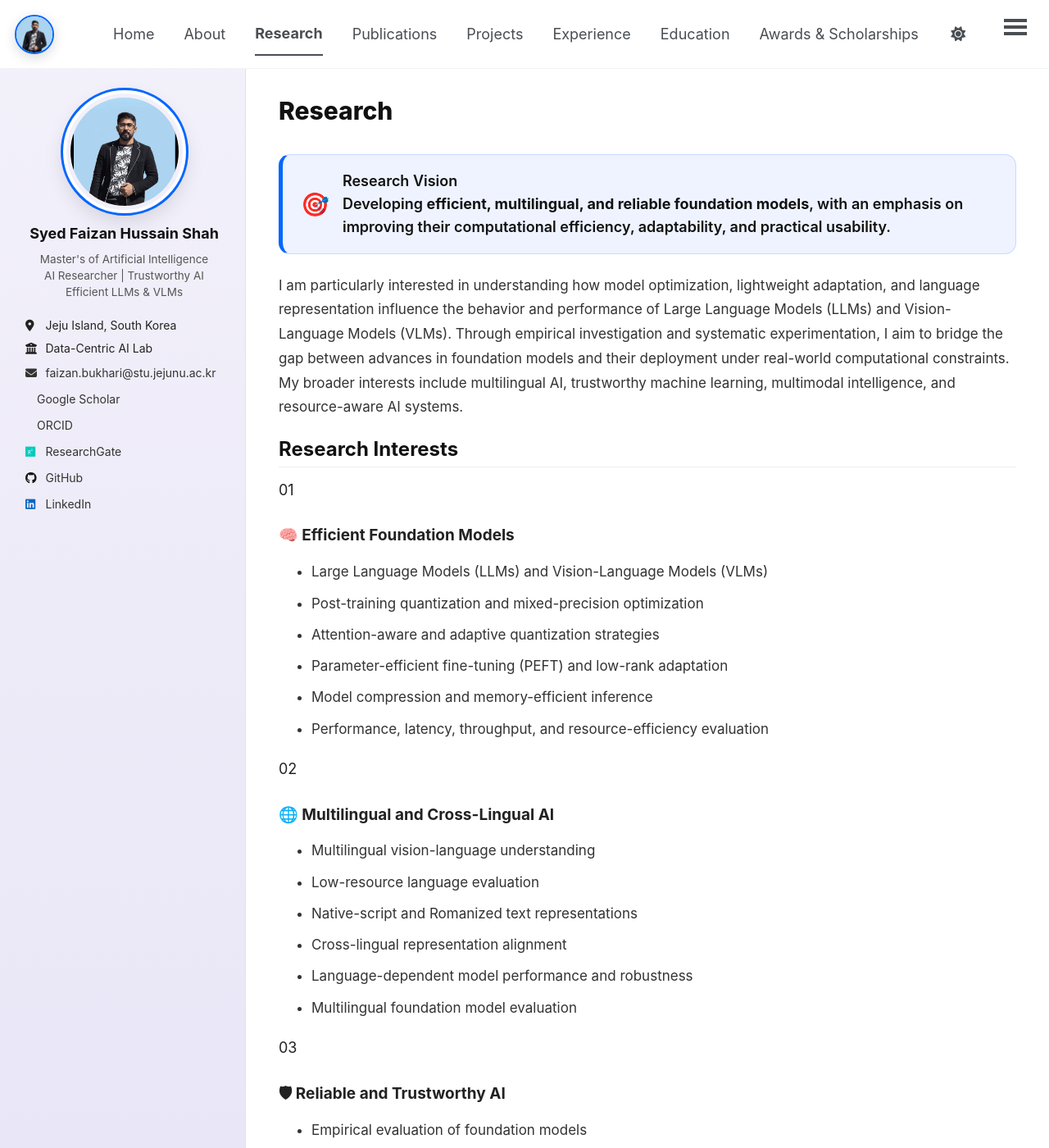
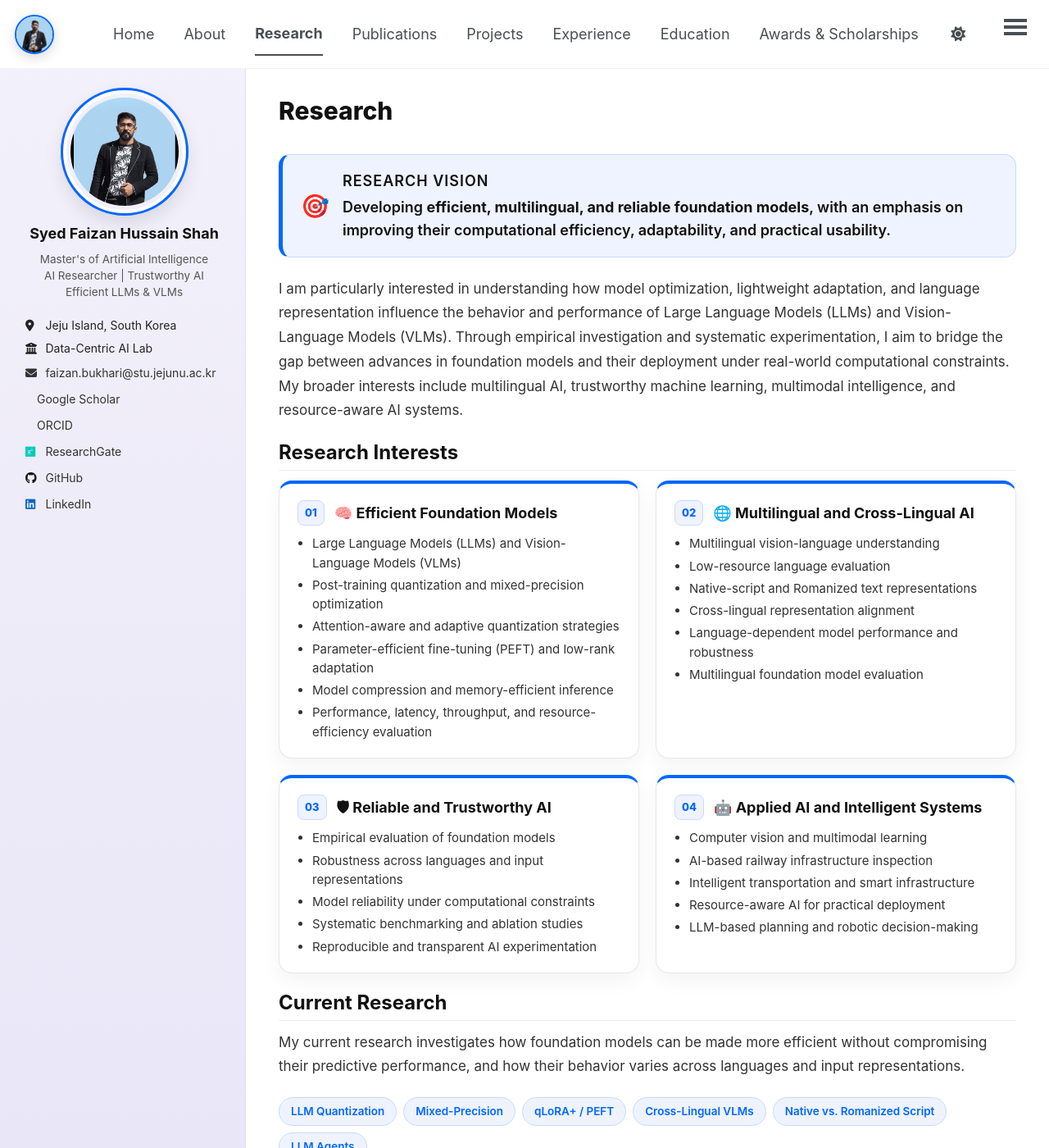
Before and after one commit to Fazi743/Fazi743.github.io, a Jekyll site: the page built from _pages/research.md, in a window 1280 px wide and 1400 px high. Shown: the whole window at 82% size. Built offline with Jekyll 4.4.1, drawn with Linux system fonts in a browser that asks for light colours; a style sheet for code colours, icons or effects is not loaded.

Commit message:
Add styles for research and project cards

```diff
--- a/assets/css/custom.css
+++ b/assets/css/custom.css
@@ -598,6 +598,80 @@ body{ background:#fff; }
   .sidebar{ display:none !important; }
 }
 
+/* ---------- Research page ---------- */
+.page__content .vision-title{
+  font-size:12.5px; font-weight:700; letter-spacing:1px;
+  text-transform:uppercase; color:var(--accent);
+  margin:0 0 4px !important;
+}
+
+.rgrid{
+  display:grid;
+  grid-template-columns:1fr 1fr;
+  gap:20px;
+  margin:6px 0 10px;
+}
+
+/* interest cards */
+.rcard{
+  background:#fff;
+  border:1px solid #e6e6ee;
+  border-top:4px solid var(--accent);
+  border-radius:16px;
+  padding:20px 22px 16px;
+  box-shadow:0 8px 24px rgba(0,0,0,.05);
+  transition:.25s;
+}
+.rcard:hover{ transform:translateY(-3px); box-shadow:0 14px 32px rgba(0,0,0,.08); }
+
+.rcard-head{ display:flex; align-items:center; gap:12px; margin-bottom:10px; }
+.rcard-num{
+  flex:0 0 auto;
+  font-size:13px; font-weight:800;
+  color:var(--accent);
+  background:var(--accent-soft);
+  border:1px solid var(--accent-border);
+  border-radius:8px;
+  padding:3px 8px;
+}
+.page__content .rcard-title{ font-size:18px; font-weight:700; color:#111; margin:0; }
+.page__content .rcard ul{ margin:0; padding-left:18px; }
+.page__content .rcard li{ font-size:15px; line-height:1.55; color:#333; margin-bottom:4px; }
+
+/* approach cards */
+.acard{
+  background:#fff;
+  border:1px solid #e6e6ee;
+  border-radius:16px;
+  padding:18px 20px;
+  box-shadow:0 8px 24px rgba(0,0,0,.05);
+}
+.acard-icon{
+  width:42px; height:42px;
+  border-radius:11px;
+  background:var(--accent-soft);
+  border:1px solid var(--accent-border);
+  display:flex; align-items:center; justify-content:center;
+  font-size:20px;
+  margin-bottom:10px;
+}
+.page__content .acard-title{ font-size:17px; font-weight:700; color:#111; margin:0 0 6px; }
+.page__content .acard p{ font-size:15px; line-height:1.6; color:#333; margin:0; }
+
+/* future directions */
+.fcard{
+  background:var(--accent-soft);
+  border:1px solid var(--accent-border);
+  border-radius:16px;
+  padding:22px 26px;
+}
+.page__content .fcard p{ font-size:16px; line-height:1.7; color:#222; margin:0 0 12px; }
+.page__content .fcard .btn{ margin-top:4px; border-bottom:2px solid #111; }
+
+@media(max-width:800px){
+  .rgrid{ grid-template-columns:1fr; }
+}
+
 /* ---------- Project cards (Projects page) ---------- */
 .pcard{
   background:#fff;
```
